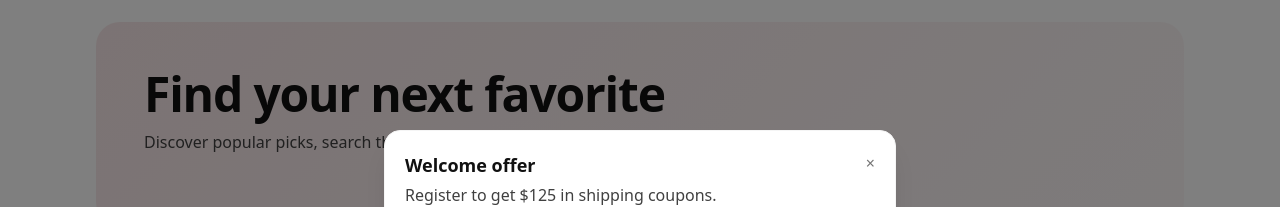
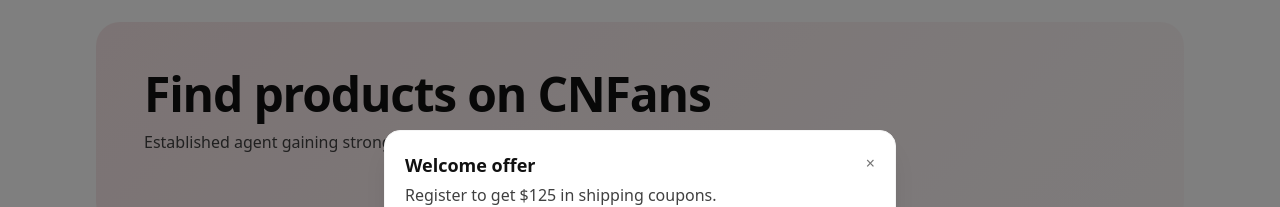
Before and after one commit to Waschdachs-Git/RepFinder, a Next.js app in the folder web/: page / in a window 1280 px wide. Shown: the part 185-392 px from the top of the page. Built offline with nearby package versions, Linux system fonts and the light colour scheme; no server answers.

Commit message:
feat(home): dynamic headline per agent and concise agent-specific subtitle on Hero

```diff
--- a/web/src/components/Hero.tsx
+++ b/web/src/components/Hero.tsx
@@ -1,16 +1,24 @@
 "use client";
 import { useAgent } from '@/providers/AgentProvider';
 import { SHOPS } from '@/lib/data';
+import type { AgentKey } from '@/lib/types';
 
 export default function Hero() {
   const { agent } = useAgent();
   const shop = SHOPS[agent];
+  const descriptions: Record<AgentKey, string> = {
+    cnfans: 'Established agent gaining strong traction recently.',
+    allchinabuy: 'Newer agent growing fast as a strong competitor.',
+    mulebuy: 'Rapidly growing, popular as a no‑limits PB alternative.',
+    superbuy: 'Trusted household name, currently with limited order capacity.',
+    itaobuy: 'Fast‑rising agent with competitive rates and responsive support.',
+  };
   return (
     <div className="rounded-3xl p-8 sm:p-12 mb-8" style={{
       background: `linear-gradient(135deg, hsl(${shop.accentHsl}/0.10), hsl(${shop.accentHsl}/0.03))`
     }}>
-  <h1 className="text-4xl sm:text-5xl font-semibold tracking-tight mb-3">Find your next favorite</h1>
-  <p className="text-neutral-700 max-w-2xl mb-6">Discover popular picks, search the catalog, and shop via {shop.name} — fast and simple.</p>
+  <h1 className="text-4xl sm:text-5xl font-semibold tracking-tight mb-3">Find products on {shop.name}</h1>
+  <p className="text-neutral-700 max-w-2xl mb-6">{descriptions[agent] || `Discover popular picks and shop via ${shop.name}.`}</p>
     </div>
   );
 }
```
